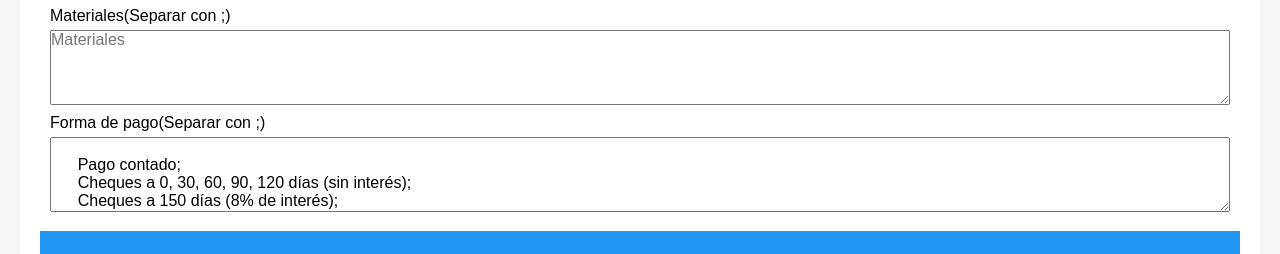
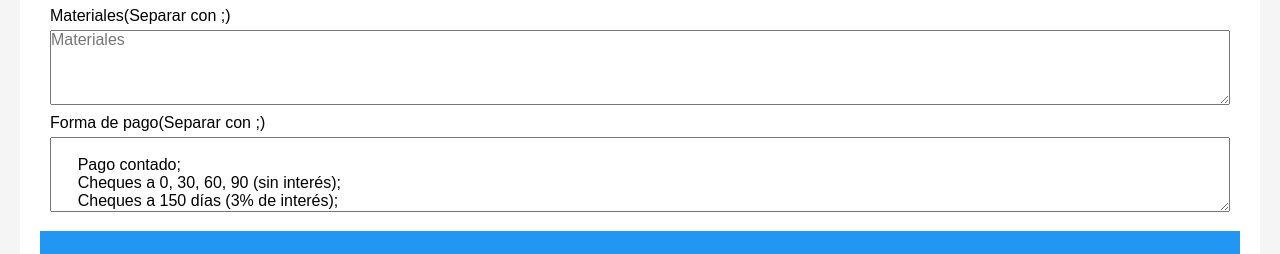
Before and after one commit to Bernardoguenter/calculadora-remeco, a React (Vite) app: page / in a window 1280 px wide. Shown: the part 860-1114 px from the top of the page. Built offline with nearby package versions, Linux system fonts and the light colour scheme.

Commit message:
Actualizar condiciones de pago y ajustar valores de chapa en la aplicación

```diff
--- a/src/App.jsx
+++ b/src/App.jsx
@@ -27,13 +27,13 @@ const initialValues = {
   materiales: "",
   formaDePago: `
       Pago contado;
-      Cheques a 0, 30, 60, 90, 120 días (sin interés);
-      Cheques a 150 días (8% de interés);
+      Cheques a 0, 30, 60, 90 (sin interés);
+      Cheques a 150 días (3% de interés);
       Crédito bancario por medio de factura proforma
     `,
   lateralesColor: false,
   techoColor: false,
-  chapaColor: 6.68,
+  chapaColor: 4.48,
   incluyeIva: true,
 };
 
@@ -180,8 +180,8 @@ const App = () => {
   const generatePreview = () => {
     const newDescripcion =
       estructura === "Galpón"
-        ? `${estructura} de ${largo}mts x ${ancho}mts x ${alto}mts de altura libre con ${cerramiento}mts cerramiento de chapa en los laterales.`
-        : `${estructura} de ${largo}mts x ${ancho}mts x ${alto}mts de altura libre`;
+        ? `${estructura} de ${ancho}mts x ${largo}mts x ${alto}mts de altura libre con ${cerramiento}mts cerramiento de chapa en los laterales.`
+        : `${estructura} de ${ancho}mts x ${largo}mts x ${alto}mts de altura libre`;
 
     let newMateriales = materialesMap[estructura]?.[material];
 
```
Also changed, not shown: 1 other file (tests, documents, lock files or other folders).
